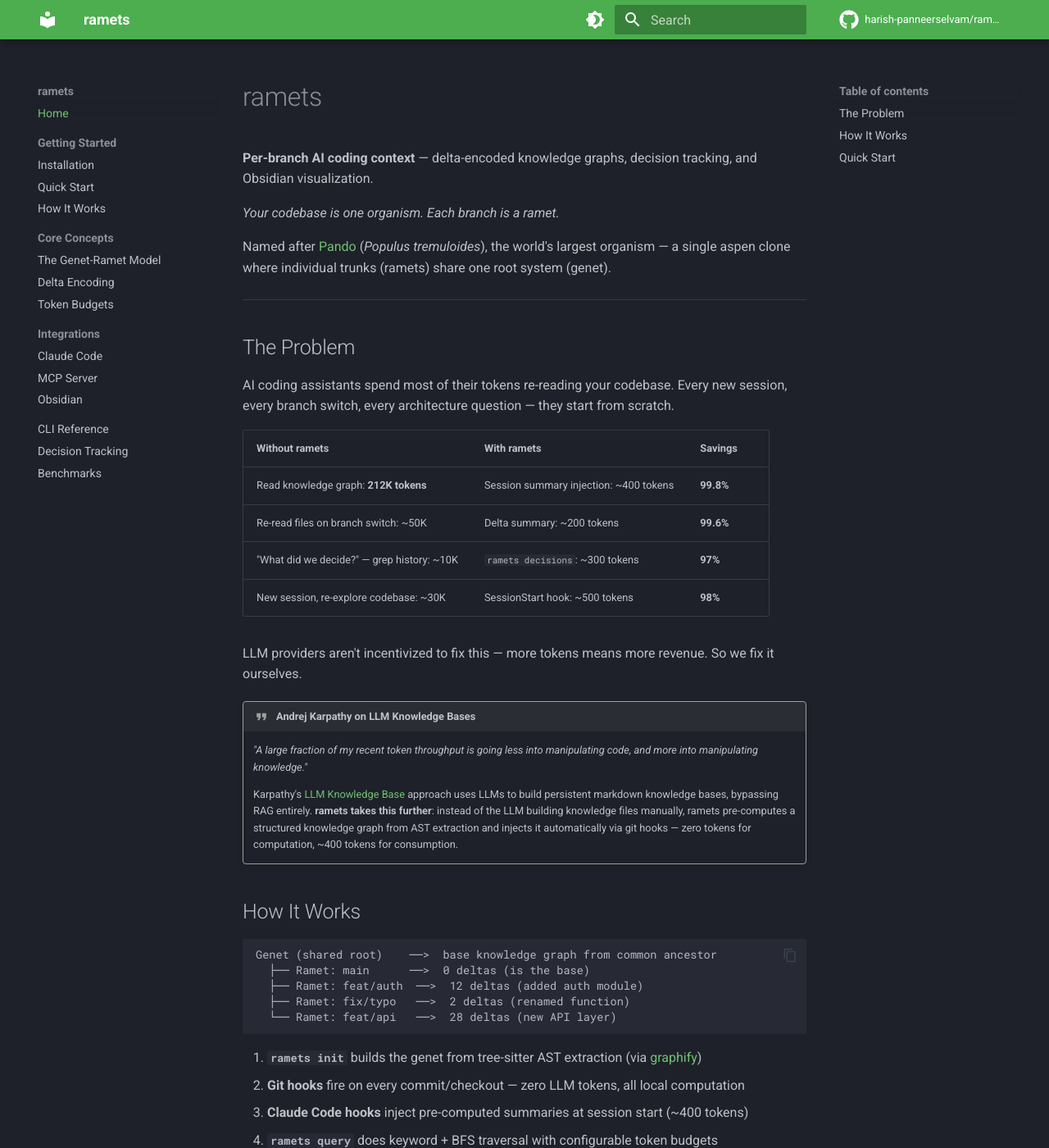
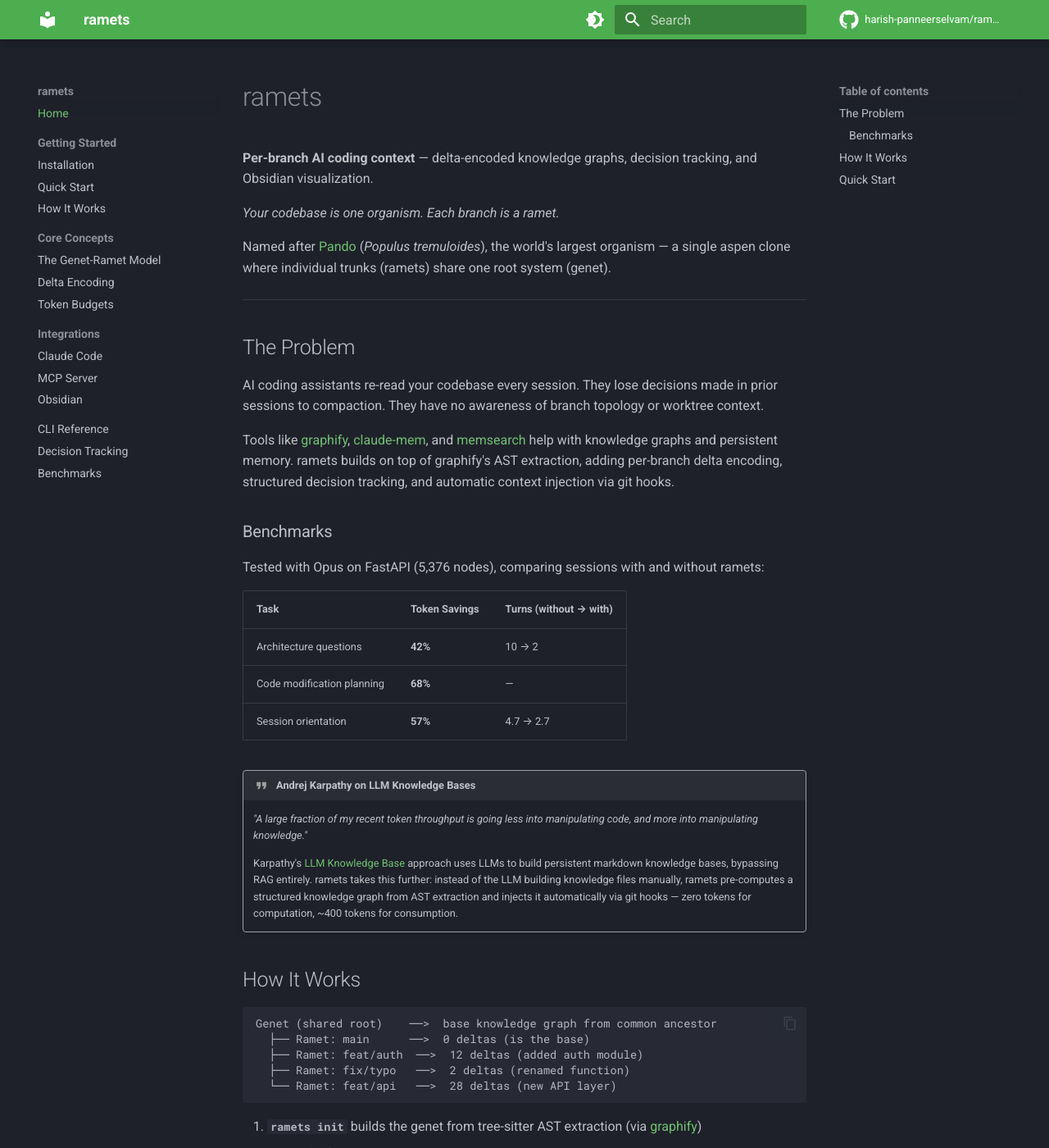
Before and after one commit to harish-panneerselvam/ramets, an MkDocs documentation site: the page built from docs/index.md, in a window 1280 px wide and 1400 px high. Shown: the whole window at 82% size. Built offline with MkDocs 1.6.1 and Material for MkDocs 9.7.7, drawn with Linux system fonts in a browser that asks for light colours; comment, search, counter and statistics services are not loaded.

Commit message:
docs: update site with benchmarks and new username (#16)
* docs: add GitHub Pages documentation site with MkDocs Material

14-page documentation site covering getting started, core concepts
(genet-ramet model, delta encoding, token budgets), integrations
(Claude Code, MCP server, Obsidian), CLI reference, decision tracking,
and benchmarks with real A/B test results on FastAPI (5,376 nodes).

Includes GitHub Actions workflow for automatic deployment to Pages,
and references Karpathy's LLM Knowledge Base framing.

Co-Authored-By: Claude Opus 4.6 <noreply@anthropic.com>

* docs: update README with benchmark results and decision-first framing

Add benchmark table from FastAPI A/B tests (42% architecture, 68% code
modification, 57% session orientation). Rewrite problem section to be
concise and technical. Move decision tracking to top of features. Add
config commands to CLI reference and link to documentation site.

Co-Authored-By: Claude Opus 4.6 <noreply@anthropic.com>

* chore: update GitHub username to harish-panneerselvam

Co-Authored-By: Claude Opus 4.6 <noreply@anthropic.com>

* docs: update index.md with benchmark results and revised problem section

Co-Authored-By: Claude Opus 4.6 <noreply@anthropic.com>

---------

Co-authored-by: Claude Opus 4.6 <noreply@anthropic.com>

```diff
--- a/docs/index.md
+++ b/docs/index.md
@@ -10,21 +10,24 @@ Named after [Pando](https://en.wikipedia.org/wiki/Pando_(tree)) (*Populus tremul
 
 ## The Problem
 
-AI coding assistants spend most of their tokens re-reading your codebase. Every new session, every branch switch, every architecture question — they start from scratch.
+AI coding assistants re-read your codebase every session. They lose decisions made in prior sessions to compaction. They have no awareness of branch topology or worktree context.
 
-| Without ramets | With ramets | Savings |
+Tools like [graphify](https://pypi.org/project/graphifyy/), [claude-mem](https://github.com/thedotmack/claude-mem), and [memsearch](https://github.com/zilliztech/memsearch) help with knowledge graphs and persistent memory. ramets builds on top of graphify's AST extraction, adding per-branch delta encoding, structured decision tracking, and automatic context injection via git hooks.
+
+### Benchmarks
+
+Tested with Opus on FastAPI (5,376 nodes), comparing sessions with and without ramets:
+
+| Task | Token Savings | Turns (without → with) |
 |---|---|---|
-| Read knowledge graph: **212K tokens** | Session summary injection: ~400 tokens | **99.8%** |
-| Re-read files on branch switch: ~50K | Delta summary: ~200 tokens | **99.6%** |
-| "What did we decide?" — grep history: ~10K | `ramets decisions`: ~300 tokens | **97%** |
-| New session, re-explore codebase: ~30K | SessionStart hook: ~500 tokens | **98%** |
-
-LLM providers aren't incentivized to fix this — more tokens means more revenue. So we fix it ourselves.
+| Architecture questions | **42%** | 10 → 2 |
+| Code modification planning | **68%** | — |
+| Session orientation | **57%** | 4.7 → 2.7 |
 
 !!! quote "Andrej Karpathy on LLM Knowledge Bases"
     *"A large fraction of my recent token throughput is going less into manipulating code, and more into manipulating knowledge."*
 
-    Karpathy's [LLM Knowledge Base](https://x.com/karpathy/status/2039805659525644595) approach uses LLMs to build persistent markdown knowledge bases, bypassing RAG entirely. **ramets takes this further**: instead of the LLM building knowledge files manually, ramets pre-computes a structured knowledge graph from AST extraction and injects it automatically via git hooks — zero tokens for computation, ~400 tokens for consumption.
+    Karpathy's [LLM Knowledge Base](https://x.com/karpathy/status/2039805659525644595) approach uses LLMs to build persistent markdown knowledge bases, bypassing RAG entirely. ramets takes this further: instead of the LLM building knowledge files manually, ramets pre-computes a structured knowledge graph from AST extraction and injects it automatically via git hooks — zero tokens for computation, ~400 tokens for consumption.
 
 ## How It Works
 
```
